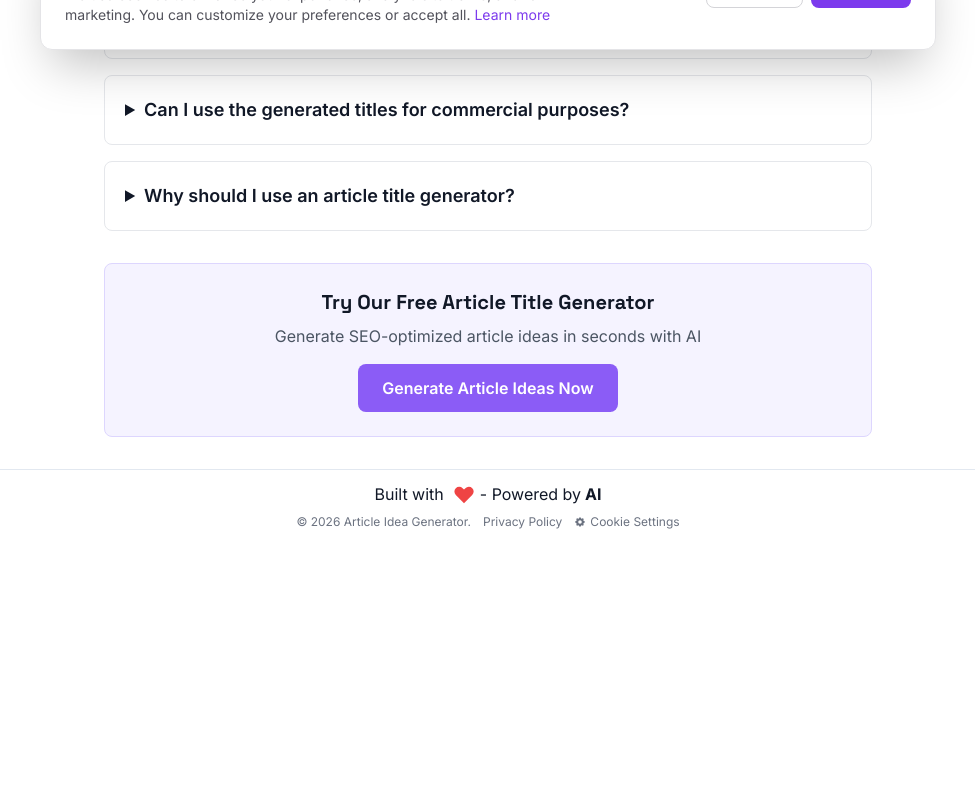
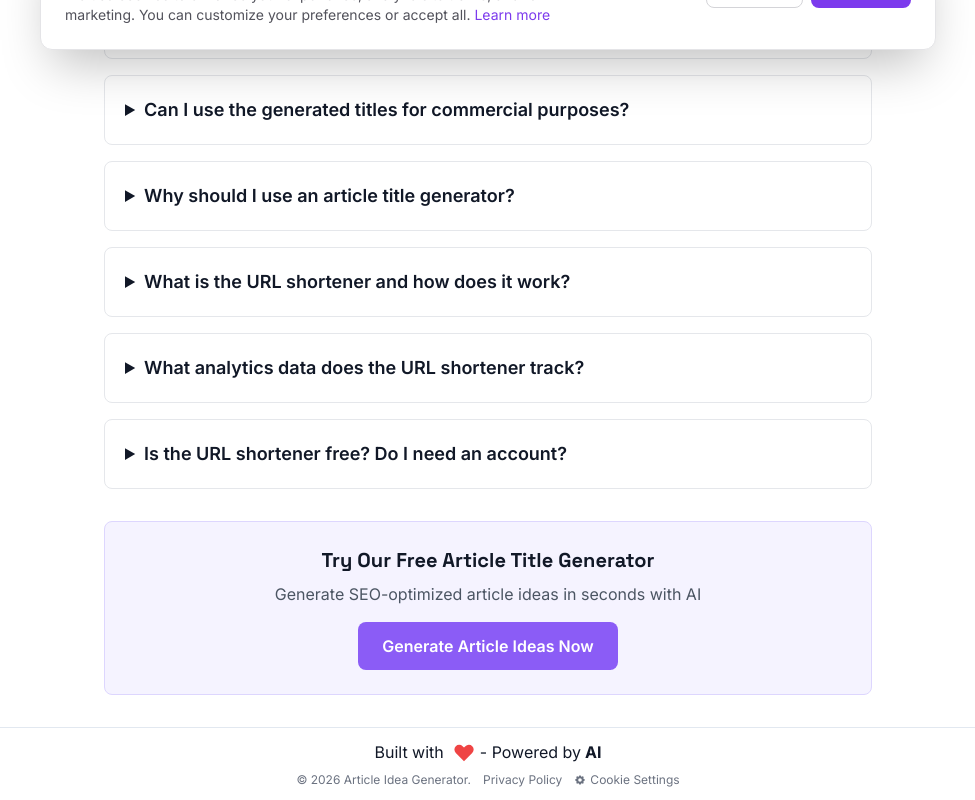
Before and after one commit to Olanetsoft/article-idea-generator, a Next.js app: page /faq in a window 1280 px wide. Shown: the part 734-1534 px from the top of the page, without its empty margins (152-1127 px from the left). Before the commit the page ends 1276 px from the top, so only its background shows below. Built offline with nearby package versions, Linux system fonts and the light colour scheme; no server answers.

Commit message:
docs: add URL shortener analytics FAQ entries

```diff
--- a/locales/en.json
+++ b/locales/en.json
@@ -86,6 +86,12 @@
     "a7": "Yes! All generated titles are yours to use freely for any purpose - personal blogs, commercial websites, client work, or any other content creation needs.",
     "q8": "Why should I use an article title generator?",
     "a8": "An article title generator helps you overcome writer's block, saves time brainstorming, provides SEO-optimized titles, offers fresh perspectives on topics, and helps you create more engaging content that attracts readers.",
+    "q9": "What is the URL shortener and how does it work?",
+    "a9": "Our URL shortener creates compact, shareable links from long URLs. Simply paste your link, optionally customize the short code, and get a trackable URL. Sign in with Google to access your dashboard where you can manage all your links and view detailed analytics.",
+    "q10": "What analytics data does the URL shortener track?",
+    "a10": "The URL shortener tracks comprehensive click analytics including: total clicks over time, geographic location (country and city), device type (desktop, mobile, tablet), browser and operating system, referrer sources, and UTM campaign parameters. All data is displayed in beautiful charts and can be exported as CSV or JSON.",
+    "q11": "Is the URL shortener free? Do I need an account?",
+    "a11": "Creating short URLs is free and doesn't require an account. However, to access the analytics dashboard, manage your links, and view click statistics, you'll need to sign in with your Google account. Your data is private and only visible to you.",
     "ctaTitle": "Try Our Free Article Title Generator",
     "ctaDescription": "Generate SEO-optimized article ideas in seconds with AI",
     "ctaButton": "Generate Article Ideas Now"
--- a/pages/faq.tsx
+++ b/pages/faq.tsx
@@ -154,6 +154,30 @@ export default function FAQ(): JSX.Element {
                     text: t("faq.a8"),
                   },
                 },
+                {
+                  "@type": "Question",
+                  name: t("faq.q9"),
+                  acceptedAnswer: {
+                    "@type": "Answer",
+                    text: t("faq.a9"),
+                  },
+                },
+                {
+                  "@type": "Question",
+                  name: t("faq.q10"),
+                  acceptedAnswer: {
+                    "@type": "Answer",
+                    text: t("faq.a10"),
+                  },
+                },
+                {
+                  "@type": "Question",
+                  name: t("faq.q11"),
+                  acceptedAnswer: {
+                    "@type": "Answer",
+                    text: t("faq.a11"),
+                  },
+                },
               ],
             }),
           }}
@@ -287,6 +311,34 @@ export default function FAQ(): JSX.Element {
               {t("faq.a8")}
             </p>
           </details>
+
+          {/* URL Shortener & Analytics FAQs */}
+          <details className="bg-white dark:bg-dark-card p-5 rounded-lg border border-gray-200 dark:border-dark-border group">
+            <summary className="font-semibold text-gray-900 dark:text-zinc-200 cursor-pointer text-lg">
+              {t("faq.q9")}
+            </summary>
+            <p className="mt-3 text-gray-600 dark:text-gray-400 leading-relaxed">
+              {t("faq.a9")}
+            </p>
+          </details>
+
+          <details className="bg-white dark:bg-dark-card p-5 rounded-lg border border-gray-200 dark:border-dark-border group">
+            <summary className="font-semibold text-gray-900 dark:text-zinc-200 cursor-pointer text-lg">
+              {t("faq.q10")}
+            </summary>
+            <p className="mt-3 text-gray-600 dark:text-gray-400 leading-relaxed">
+              {t("faq.a10")}
+            </p>
+          </details>
+
+          <details className="bg-white dark:bg-dark-card p-5 rounded-lg border border-gray-200 dark:border-dark-border group">
+            <summary className="font-semibold text-gray-900 dark:text-zinc-200 cursor-pointer text-lg">
+              {t("faq.q11")}
+            </summary>
+            <p className="mt-3 text-gray-600 dark:text-gray-400 leading-relaxed">
+              {t("faq.a11")}
+            </p>
+          </details>
         </div>
 
         <div className="w-full bg-violet-50 dark:bg-violet-900/20 p-6 rounded-lg border border-violet-200 dark:border-violet-800 text-center">
```
